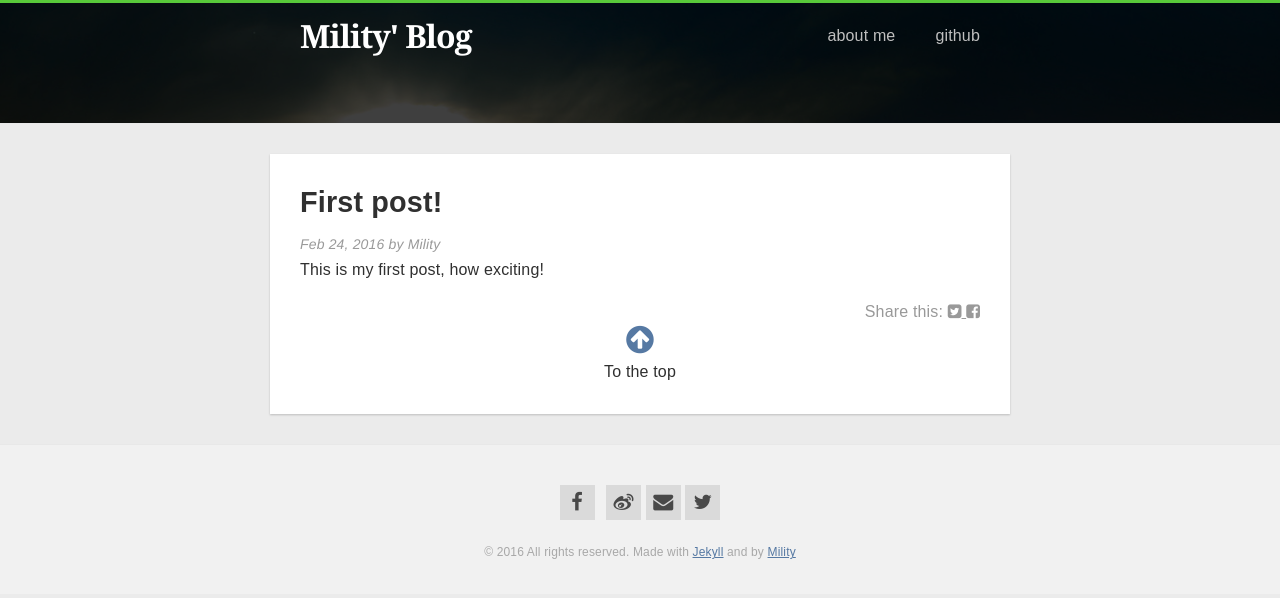
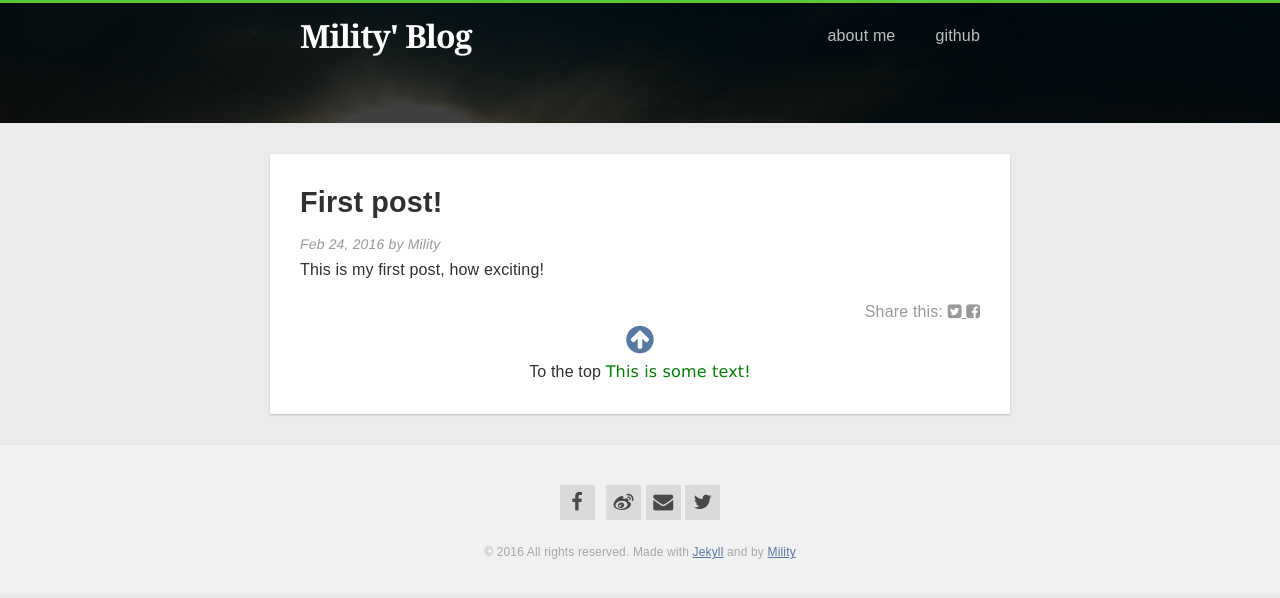
Before and after one commit to Mility/Mility.github.io, a Jekyll site: the page built from _posts/2016-02-24-first-post.md, in a window 1280 px wide. Shown: the top 598 px of the page. Built offline with Jekyll 4.4.1, drawn with Linux system fonts in a browser that asks for light colours; nearby versions of some CDN libraries.

Commit message:
Update post.html

```diff
--- a/_layouts/post.html
+++ b/_layouts/post.html
@@ -41,6 +41,7 @@ slug: single
   </div>
    <div align="center">
   	To the top
+     <font face="verdana" color="green">This is some text!</font>
   </div>
   </div>
 </article>
```
